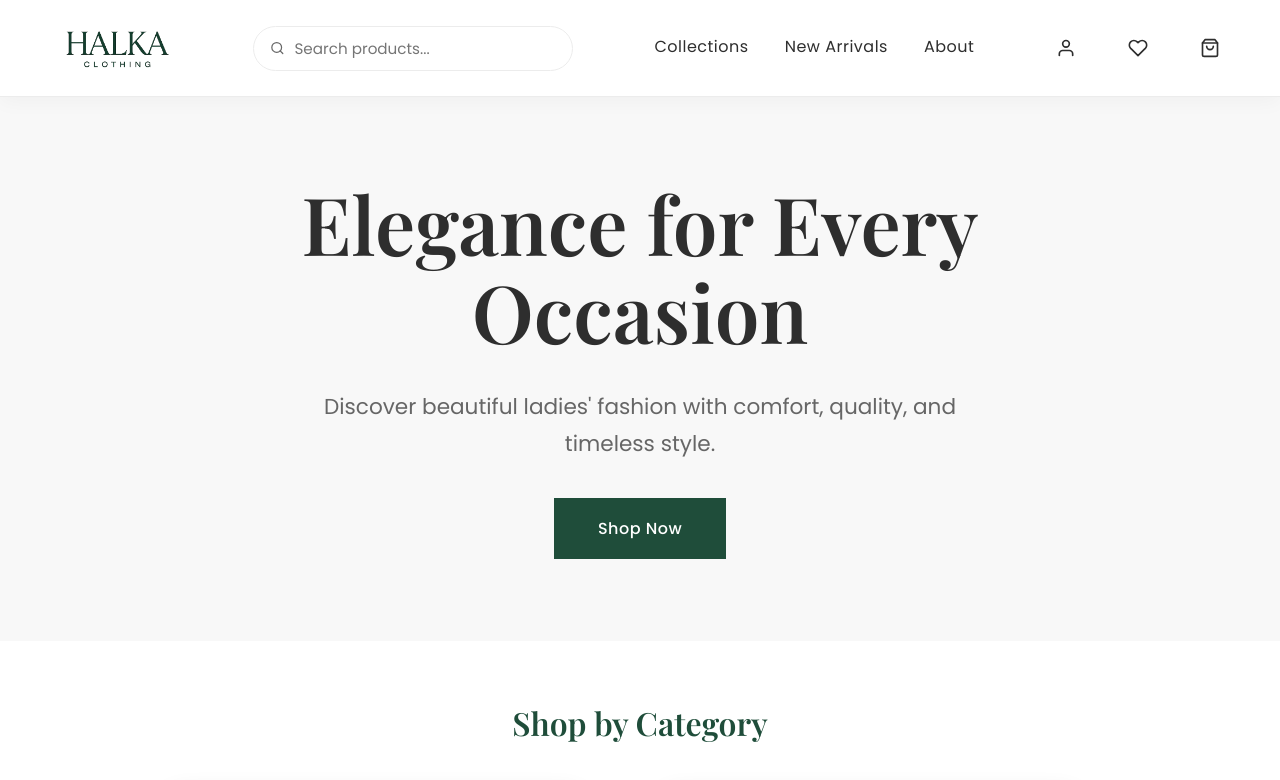
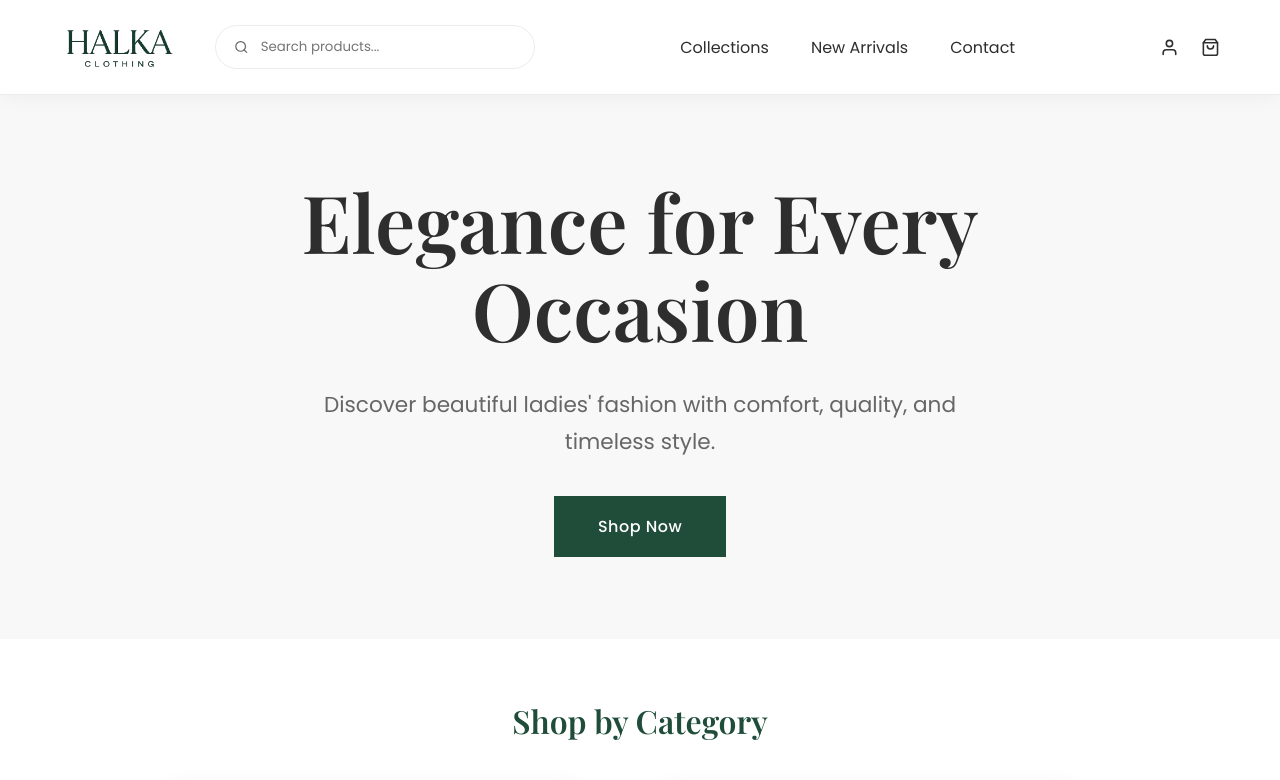
Before and after one commit to darkdilsha/halka-clothing, a React (Vite) app in the folder Client/: page / in a window 1280 px wide. Shown: the top 780 px of the page. Built offline with nearby package versions, Linux system fonts and the light colour scheme.

Commit message:
Redesign navbar desktop layout

```diff
--- a/Client/src/components/Navbar/Navbar.css
+++ b/Client/src/components/Navbar/Navbar.css
@@ -1,219 +1,170 @@
 /* ========================= */
-/* Navbar */
+/* NAVBAR */
 /* ========================= */
 
-nav {
+nav{
     position: sticky;
-    top: 0;
-    z-index: 1000;
+    top:0;
+    z-index:1000;
 
-    display: flex;
-    justify-content: space-between;
-    align-items: center;
+    display:grid;
+    grid-template-columns:auto 320px 1fr auto;
+    align-items:center;
+    gap:40px;
 
-    padding: 20px 60px;
+    padding:18px 60px;
 
-    background: rgba(255,255,255,.92);
-    box-shadow:0 4px 20px rgba(0,0,0,.04);
+    background:rgba(255,255,255,.94);
 
-    backdrop-filter: blur(12px);
-    -webkit-backdrop-filter: blur(12px);
+    backdrop-filter:blur(14px);
+    -webkit-backdrop-filter:blur(14px);
 
-    border-bottom: 1px solid var(--border);
+    border-bottom:1px solid var(--border);
 
-    transition: .3s;
+    box-shadow:0 4px 18px rgba(0,0,0,.04);
 }
 
-/* ========================= */
-/* Logo */
-/* ========================= */
-
-.logo {
-    height: 56px;
-    width: auto;
-    object-fit: contain;
-    cursor: pointer;
-    user-select: none;
-    transition: transform 0.3s ease;
+.logo{
+    height:58px;
+    cursor:pointer;
+    transition:.3s;
 }
 
-.logo:hover {
-    transform: scale(1.03);
+.logo:hover{
+    transform:scale(1.03);
 }
+.search-box{
 
-.logo span {
-    font-family: var(--heading-font);
-    font-size: 2.5rem;
-    font-weight: 700;
-    letter-spacing: 3px;
-    line-height: 1;
+    display:flex;
+    align-items:center;
 
-    color: var(--primary);
-}
+    gap:12px;
 
-.logo small {
-    margin-top: 2px;
+    width:100%;
 
-    font-family: var(--body-font);
-    font-size: 0.8rem;
-    font-weight: 500;
+    padding:11px 18px;
 
-    letter-spacing: 3px;
-    text-transform: uppercase;
+    border:1px solid var(--border);
 
-    color: var(--text-light);
-}
+    border-radius:999px;
 
-/* ========================= */
-/* Navigation */
-/* ========================= */
+    background:white;
 
-nav ul {
-    display: flex;
-    align-items: center;
-    gap: 36px;
+    transition:.3s;
 
-    list-style: none;
-
-    margin: 0;
-    padding: 0;
-}
-
-nav li {
-    position: relative;
-
-    padding-bottom: 4px;
-
-    font-family: var(--body-font);
-    font-size: 1rem;
-    font-weight: 400;
-    letter-spacing: 0.5px;
-
-    color: var(--text);
-
-    cursor: pointer;
-
-    transition: color 0.35s ease;
-}
-
-nav li:hover {
-    color: var(--text);
-}
-
-/* Animated Underline */
-
-nav li::after {
-    content: "";
-
-    position: absolute;
-
-    left: 0;
-    bottom: -6px;
-
-    width: 0;
-    height: 1px;
-
-    background: var(--primary);
-
-    transition: width 0.35s ease;
-}
-
-nav li:hover::after {
-    width: 100%;
-}
-
-.nav-icons {
-    display: flex;
-    align-items: center;
-    gap: 18px;
-}
-
-.nav-icons svg {
-    font-size: 1.3rem;
-    color: var(--text);
-    cursor: pointer;
-    transition: all .3s ease;
-}
-
-.nav-icons svg:hover {
-    color: var(--primary);
-    transform: translateY(-2px);
-}
-
-/* Right Side */
-
-.nav-right {
-    display: flex;
-    align-items: center;
-    gap: 52px;
-}
-
-/* Search */
-
-.search-box {
-    display: flex;
-    align-items: center;
-    gap: 10px;
-
-    width: 320px;
-
-    padding: 10px 16px;
-
-    border: 1px solid var(--border);
-    border-radius: 30px;
-
-    background: white;
-
-    transition: all .3s ease;
 }
 
 .search-box:hover,
-.search-box:focus-within {
+.search-box:focus-within{
 
-    border-color: var(--primary);
+    border-color:var(--primary);
 
-    box-shadow: 0 8px 20px rgba(31,77,58,.08);
+    box-shadow:0 8px 20px rgba(31,77,58,.08);
 
 }
 
-.search-box input {
-    width: 100%;
+.search-box input{
 
-    border: none;
-    outline: none;
+    width:100%;
 
-    font-family: var(--body-font);
-    font-size: .95rem;
+    border:none;
 
-    background: transparent;
-}
+    outline:none;
 
-.search-box svg {
-    color: var(--text-light);
-}
+    background:none;
 
-/* Icons */
-
-.icon {
-     width:40x;
-    height:40px;
-    font-size: 1.25rem;
-
-    display: flex;
-    justify-content: center;
-    align-items: center;
-
-    border-radius: 50%;
-
-    cursor: pointer;
-
-    transition: all .3s ease;
-
+    font-family:var(--body-font);
 
 }
 
-.icon:hover {
-    color: var(--primary);
-    transform: translateY(-2px);
-     background:#F5F5F5;
+.search-box svg{
+
+    color:var(--text-light);
+
 }
+.nav-links{
+
+    display:flex;
+
+    justify-content:center;
+
+    gap:42px;
+
+    list-style:none;
+
+}
+
+.nav-links li{
+
+    position:relative;
+
+    cursor:pointer;
+
+    font-family:var(--body-font);
+
+    transition:.3s;
+
+}
+
+.nav-links li:hover{
+
+    color:var(--primary);
+
+}
+
+.nav-links li::after{
+
+    content:"";
+
+    position:absolute;
+
+    left:0;
+
+    bottom:-8px;
+
+    width:0;
+
+    height:2px;
+
+    background:var(--primary);
+
+    transition:.3s;
+
+}
+
+.nav-links li:hover::after{
+
+    width:100%;
+
+}
+.nav-right{
+
+    display:flex;
+
+    align-items:center;
+
+    gap:22px;
+
+}
+.icon{
+
+    font-size:1.18rem;
+
+    cursor:pointer;
+
+    transition:.3s;
+
+}
+
+.icon:hover{
+
+    color:var(--primary);
+
+    transform:translateY(-2px);
+
+}
+.menu-btn{
+
+    display:none;
+
+}
--- a/Client/src/components/Navbar/Navbar.jsx
+++ b/Client/src/components/Navbar/Navbar.jsx
@@ -1,18 +1,23 @@
 import "./Navbar.css";
 import logo from "../../assets/images/logo.png";
 
+import { useState } from "react";
+
 import {
   FiSearch,
-  FiHeart,
   FiShoppingBag,
   FiUser,
+  FiMenu,
+  FiX,
 } from "react-icons/fi";
 
 function Navbar() {
+
+  const [menuOpen, setMenuOpen] = useState(false);
+
   return (
+
     <nav>
-
-      {/* Logo */}
 
       <img
         src={logo}
@@ -20,38 +25,44 @@ function Navbar() {
         className="logo"
       />
 
-      {/* Search */}
+      <div className="search-box">
 
-      <div className="search-box">
         <FiSearch />
 
         <input
           type="text"
           placeholder="Search products..."
         />
+
       </div>
 
-      {/* Navigation */}
+      <ul className={menuOpen ? "nav-links active" : "nav-links"}>
 
-      <ul>
         <li>Collections</li>
+
         <li>New Arrivals</li>
-        <li>About</li>
+
+        <li>Contact</li>
+
       </ul>
-
-      {/* Icons */}
 
       <div className="nav-right">
 
         <FiUser className="icon" />
 
-        <FiHeart className="icon" />
+        <FiShoppingBag className="icon" />
 
-        <FiShoppingBag className="icon" />
+        <div
+          className="menu-btn"
+          onClick={() => setMenuOpen(!menuOpen)}
+        >
+          {menuOpen ? <FiX /> : <FiMenu />}
+        </div>
 
       </div>
 
     </nav>
+
   );
 }
 
```
